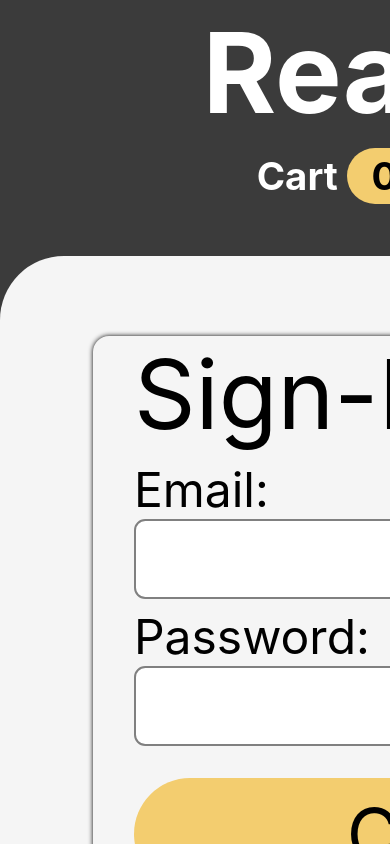
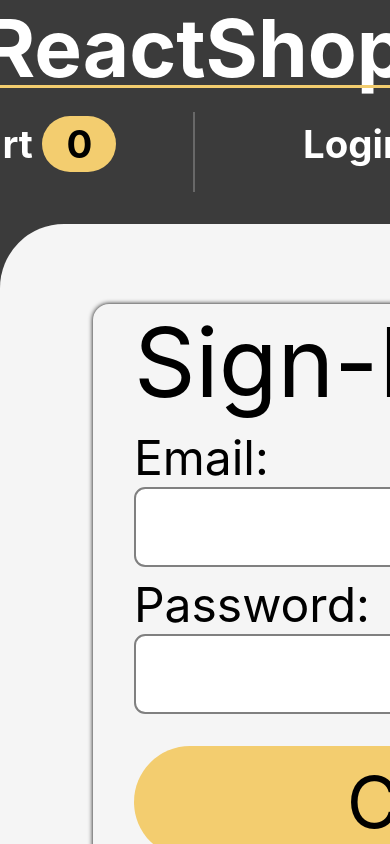
Before and after one commit to Now4czyk/ShopApp, a Next.js app: page /auth in a window 390 px wide. Shown: the top 844 px of the page. Built offline with nearby package versions, Linux system fonts and the light colour scheme; no server answers; the database is empty.

Commit message:
Deploy Improvments

```diff
--- a/components/Auth/_AuthForm.module.scss
+++ b/components/Auth/_AuthForm.module.scss
@@ -94,6 +94,7 @@
 			border: none;
 			border-radius: 1rem;
 			background-color: $button-color;
+			color: black;
 			cursor: pointer;
 			@include tablet {
 				height: 3rem;
--- a/components/Others/_Thanks.module.scss
+++ b/components/Others/_Thanks.module.scss
@@ -1,7 +1,12 @@
+@import '../../scss/breakpoints';
+
 .thanks {
 	font-size: 1.7rem;
 	text-align: center;
 	animation: appearSmoothly 0.5s ease-in-out forwards;
+	@include mobile {
+		font-size: 3rem;
+	}
 }
 
 @keyframes appearSmoothly {
--- a/components/Products/ProductDetails.tsx
+++ b/components/Products/ProductDetails.tsx
@@ -33,7 +33,10 @@ const ProductDetails: React.FC<{ id: string }> = (props) => {
 	const quantity = cartData.reduce((sum, product) => {
 		return sum + product.quantity;
 	}, 0);
-	const { url, title, price, id } = choosenProduct;
+	const url = choosenProduct!.url;
+	const title = choosenProduct!.title;
+	const price = choosenProduct!.price;
+	const id = choosenProduct!.id;
 	const isFavorite = favoritesData.find((product) => product.id === props.id);
 	const product = {
 		url,
--- a/components/Products/_ProductDetails.module.scss
+++ b/components/Products/_ProductDetails.module.scss
@@ -68,6 +68,8 @@
 				border: 1px gray solid;
 				border-radius: 0.5rem;
 				text-align: center;
+				background-color: white;
+				color: black;
 				font-size: 1rem;
 				@include mobile {
 					height: 5rem;
@@ -105,6 +107,7 @@
 					cursor: pointer;
 					font-size: 1.5rem;
 					line-height: 2rem;
+					color: black;
 					transition: background-color 0.15s linear;
 					&:hover {
 						background-color: $button-clicked-color;
--- a/components/UI/Footer.tsx
+++ b/components/UI/Footer.tsx
@@ -1,7 +1,7 @@
 import classes from './_Footer.module.scss';
 
 const Footer = () => {
-	return <p className={classes.footer}>{'\u00A9'} Kacper Nowaczyk</p>;
+	return <p className={classes.footer}>{'\u00A9'}2022 by Kacper Nowaczyk</p>;
 };
 
 export default Footer;
--- a/components/UI/Layout.tsx
+++ b/components/UI/Layout.tsx
@@ -9,10 +9,21 @@ const Layout: React.FC = (props) => {
 
 	return (
 		<>
-			{authData.isAdmin && <div className={classes.adminBelt}>Admin Mode</div>}
+			{authData.isAdmin && (
+				<div className={`${classes.adminBelt} ${classes.isMargin}`}>
+					Admin Mode
+				</div>
+			)}
 			<MainHeader />
-			<div className={classes.card}>{props.children}</div>
-			<Footer/>
+			<div
+				className={
+					authData.isAdmin
+						? classes.card
+						: `${classes.card} ${classes.isMargin}`
+				}>
+				{props.children}
+			</div>
+			<Footer />
 		</>
 	);
 };
--- a/components/UI/_Layout.module.scss
+++ b/components/UI/_Layout.module.scss
@@ -1,11 +1,12 @@
 @import '../../scss/breakpoints';
 
 .card {
+	width: 100%;
+	min-width: 1000px;
+	max-width: 2000px;
+	margin: 0 auto;
 	padding: 3rem;
 	border-radius: 4rem;
-	min-width: 1000px;
-	max-width: 2000px;
-	margin: auto;
 	background-color: rgb(245, 245, 245);
 }
 
@@ -24,3 +25,9 @@
 		font-size: 3rem;
 	}
 }
+.isMargin {
+	margin-top: 5rem;
+	@include mobile {
+		margin-top: 14rem;
+	}
+}
--- a/components/UI/_MainHeader.module.scss
+++ b/components/UI/_MainHeader.module.scss
@@ -2,6 +2,10 @@
 @import '../../scss/breakpoints';
 
 .header {
+	position: fixed;
+	left: 50%;
+	top: 0;
+	transform: translateX(-50%);
 	display: flex;
 	justify-content: space-between;
 	height: 5rem;
@@ -13,11 +17,12 @@
 	background-color: rgb(59, 59, 59);
 	line-height: 5rem;
 	align-items: center;
+	z-index: 2;
 	font-weight: bold;
 	color: white;
 	@include mobile {
 		flex-direction: column;
-		height: 16rem;
+		height: 14rem;
 	}
 	.title {
 		display: inline-block;
@@ -28,8 +33,8 @@
 			font-size: 2.4rem;
 		}
 		@include mobile {
-			margin-top: 2rem;
-			font-size: 7rem;
+			margin-top: 0.5rem;
+			font-size: 5rem;
 		}
 		&:after {
 			content: '';
--- a/scss/_globals.scss
+++ b/scss/_globals.scss
@@ -1,3 +1,5 @@
+@import './breakpoints';
+
 * {
 	padding: 0;
 	margin: 0;
@@ -8,5 +10,9 @@
 
 html {
 	background-color: rgb(59, 59, 59);
-	min-width: 1000px;
+	width: 100%;
+	max-width: 2000px;
+	@include mobile {
+		min-height: 2000px;
+	}
 }
```
